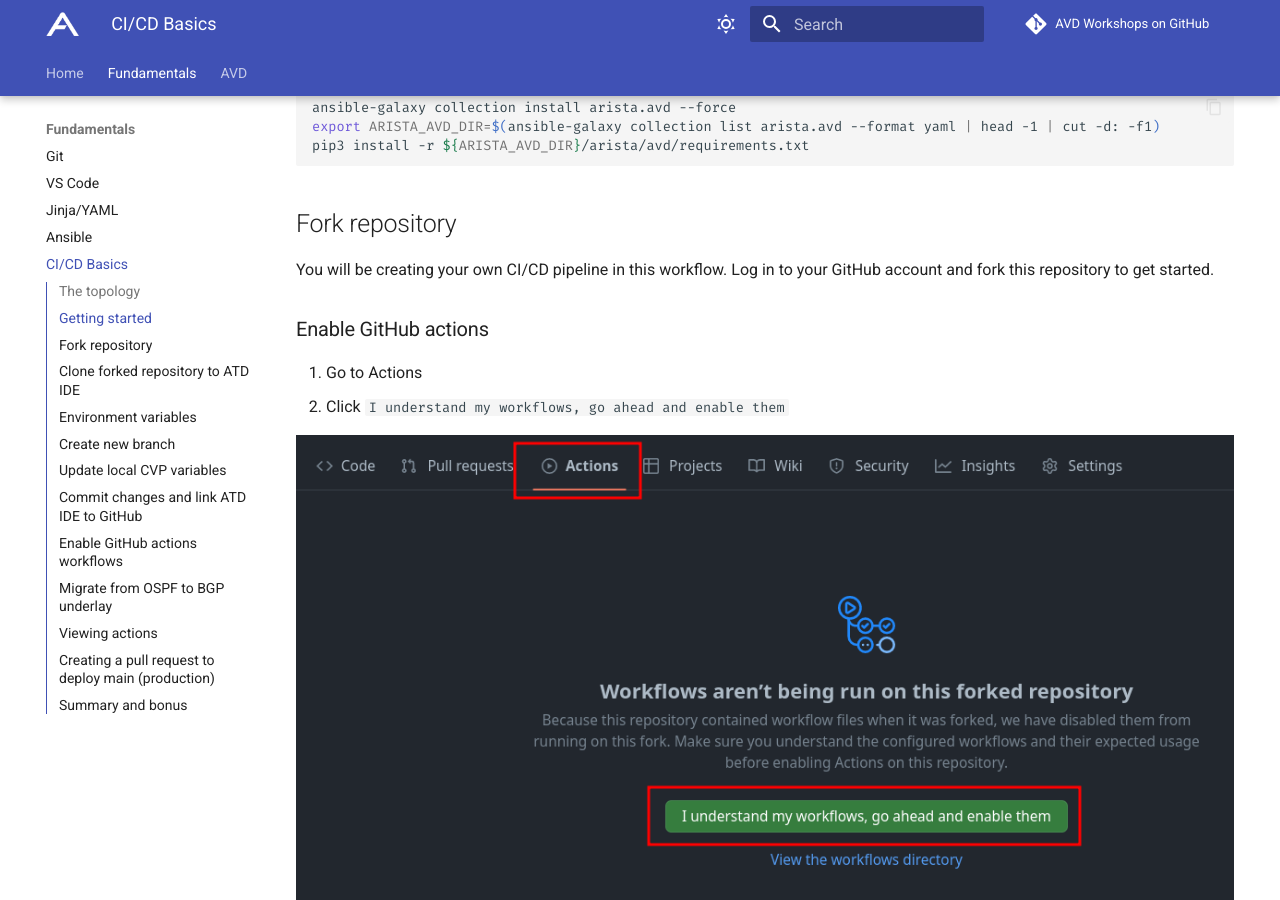
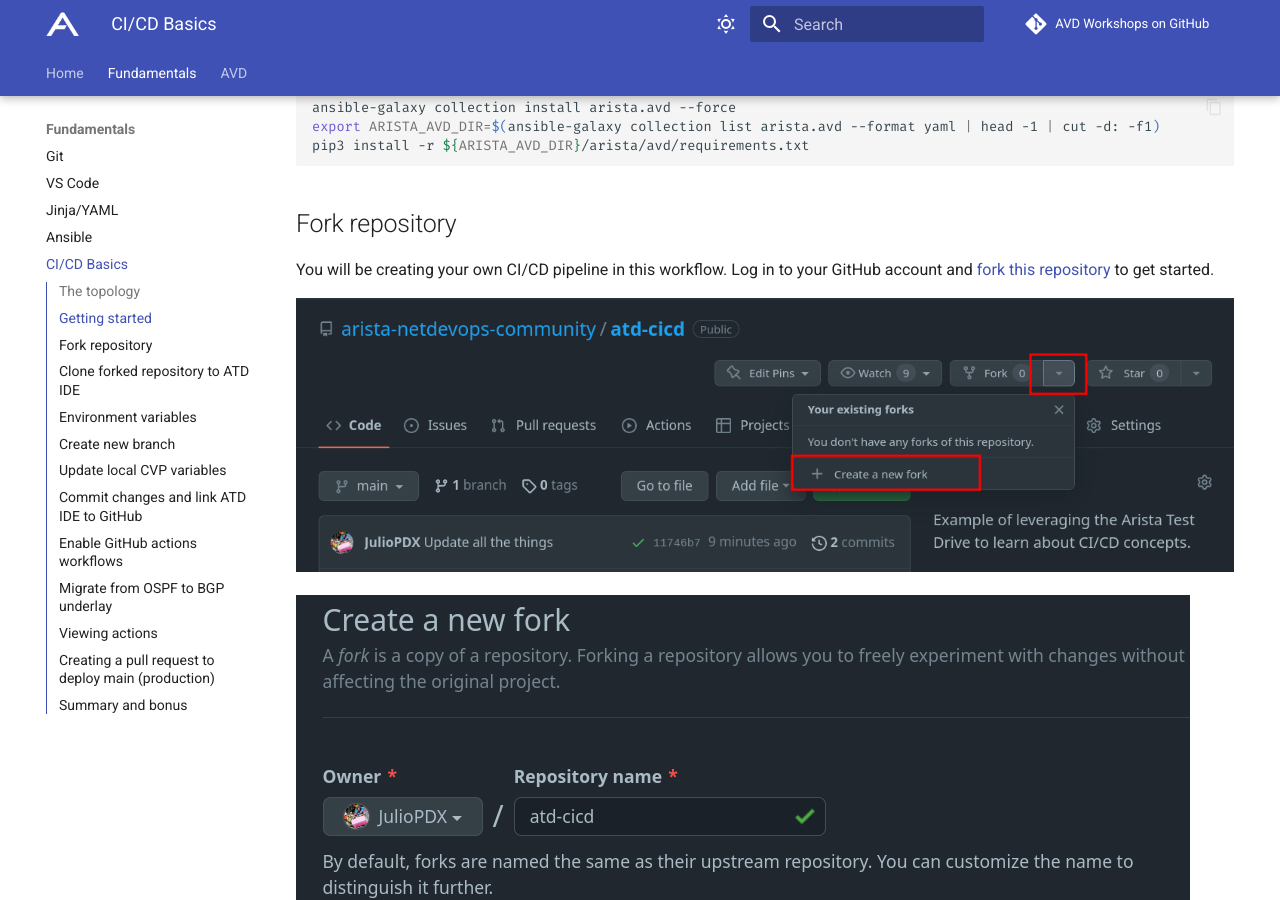
Before and after one commit to aristanetworks/avd-workshops, an MkDocs documentation site: the page built from workshops/cicd-basics.md, in a window 1280 px wide and 900 px high, scrolled down 2037 px. Built offline with MkDocs 1.6.1 and Material for MkDocs 9.7.7, drawn with Linux system fonts in a browser that asks for light colours; comment, search, counter and statistics services are not loaded.

Commit message:
adding fork repository images (#18)

```diff
--- a/workshops/cicd-basics.md
+++ b/workshops/cicd-basics.md
@@ -49,9 +49,11 @@
 
 ## Fork repository
 
-You will be creating your own CI/CD pipeline in this workflow. Log in to your GitHub account and fork this repository to get started.
+You will be creating your own CI/CD pipeline in this workflow. Log in to your GitHub account and [fork this repository](https://github.com/arista-netdevops-community/atd-cicd) to get started.
 
-<!-- Insert image steps of forking a repository -->
+![Create fork](assets/images/create-fork.png)
+
+![Save fork](assets/images/save-fork.png)
 
 ### Enable GitHub actions
 
```
Also changed, not shown: workshops/assets/images/create-fork.png (added), workshops/assets/images/save-fork.png (added).
